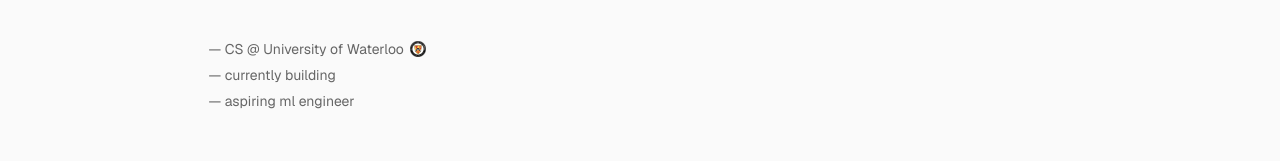
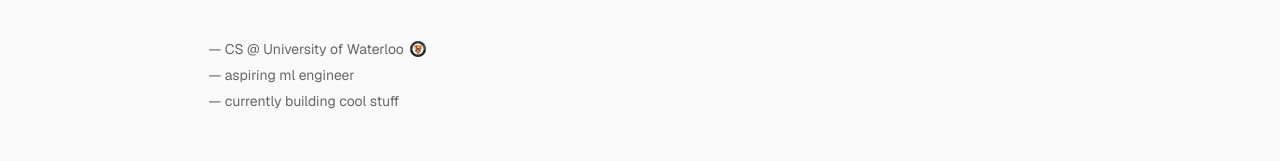
Before and after one commit to geos1l/georgio, a Next.js app: page / in a window 1280 px wide. Shown: the part 190-351 px from the top of the page. Built offline with nearby package versions, Linux system fonts and the light colour scheme.

Commit message:
updated bullets

```diff
--- a/components/Hero.tsx
+++ b/components/Hero.tsx
@@ -23,10 +23,10 @@ export default function Hero() {
           </a>
         </p>
         <p className="text-sm text-[var(--fg-muted)]">
-          — currently building
+          — aspiring ml engineer
         </p>
         <p className="text-sm text-[var(--fg-muted)]">
-          — aspiring ml engineer
+          — currently building cool stuff
         </p>
 
       </div>
```
